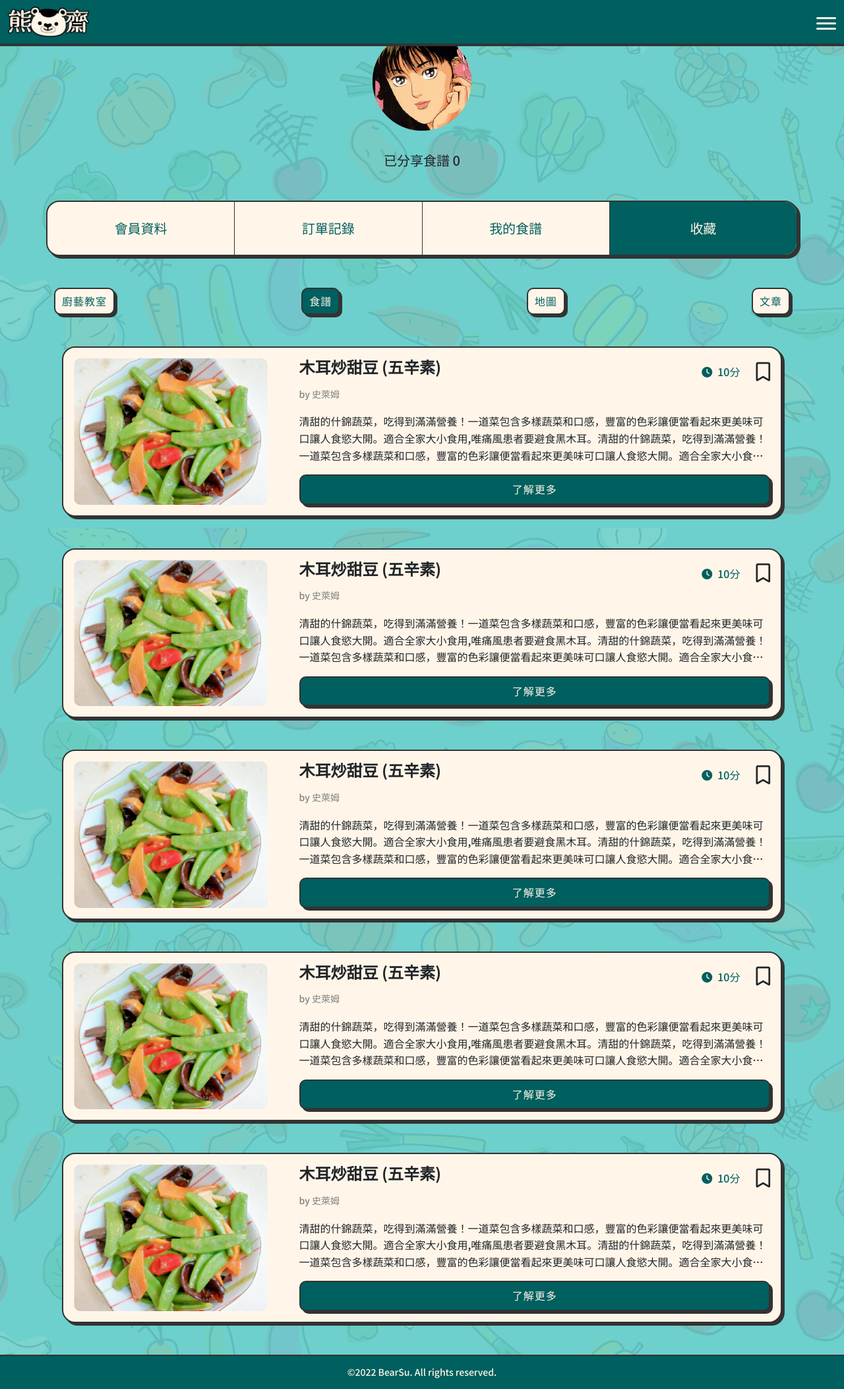
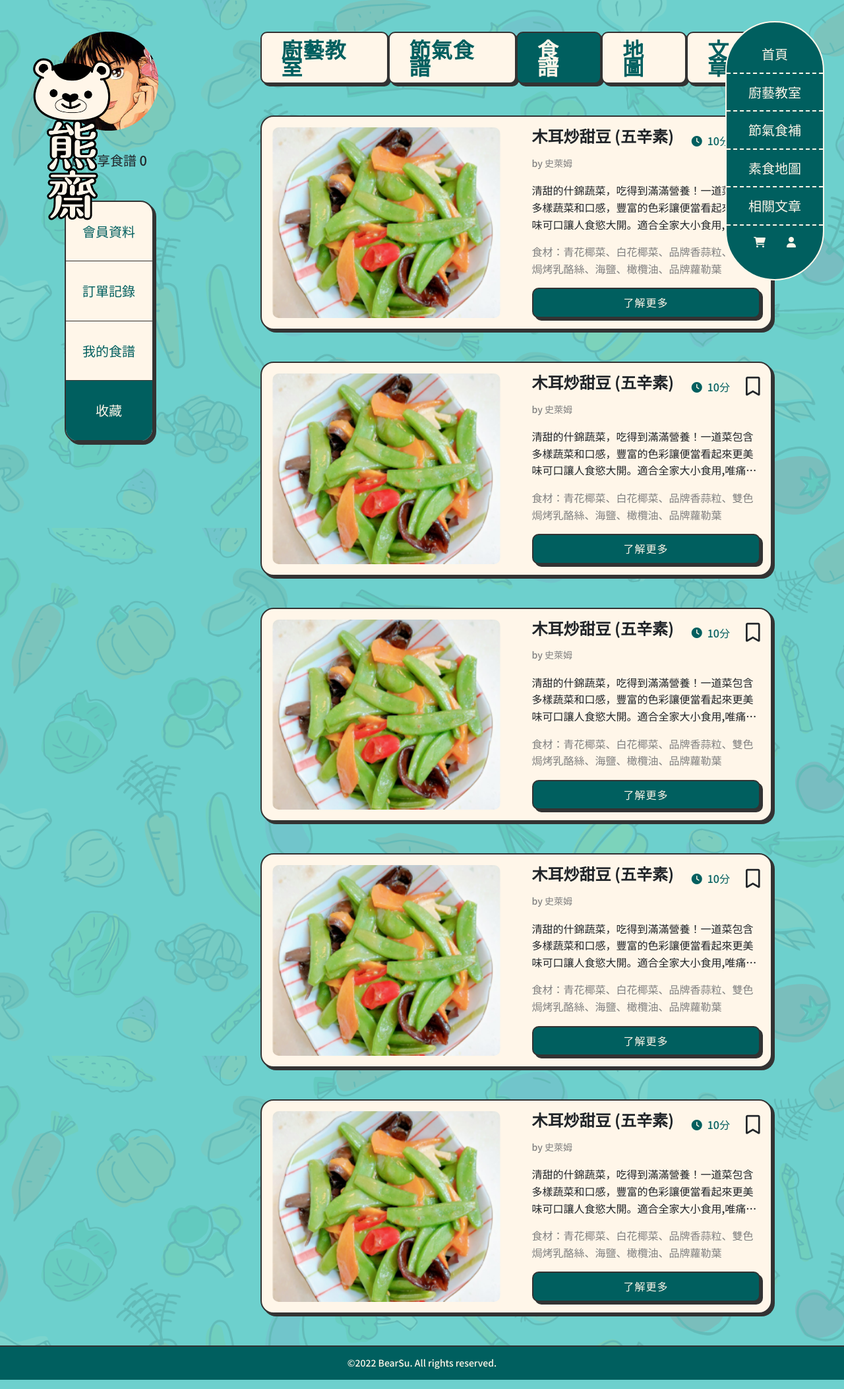
Before and after one commit to lem0602/bearsu, a PHP site: page /recipe_collect.html in a window 1280 px wide. Shown: the whole page at 66% size. Run offline with PHP 8.4, Linux system fonts and the light colour scheme.

Commit message:
[ update ] four html and four css.

```diff
--- a/css/article_detail.css
+++ b/css/article_detail.css
@@ -2,7 +2,6 @@ body {
     background: url(../images/all_bg.png) no-repeat center bottom / cover fixed;
     background-color: var(--mygreen);
 }
-
 
 /* content */
 #article-detail-main {
@@ -20,7 +19,7 @@ body {
 
 @media screen and (min-width: 570px) {
     .article-detail-box {
-        width: 100%;
+        /* width: 100%; */
         margin-bottom: 48px;
     }
 }
--- a/css/recipe_collect.css
+++ b/css/recipe_collect.css
@@ -3,14 +3,17 @@ body {
     background-color: var(--mygreen);
 }
 
-@media screen and (min-width: 1400px) {
-    body {
-        background-size: 100% auto;
-        background-attachment: fixed;
+/* avatar */
+#avatar-menu {
+    padding: 0 27.5px;
+}
+
+@media screen and (min-width: 570px) {
+    #avatar-menu {
+        padding: 0 27.5px;
     }
 }
 
-/* avatar */
 .avatar-box {
     display: flex;
     flex-direction: column;
@@ -28,11 +31,7 @@ body {
     width: 100%;
 }
 
-/* menu */
-#menu {
-    padding: 0 24px;
-}
-
+/* member-menu */
 .membermenulist {
     display: flex;
     justify-content: center;
@@ -44,6 +43,16 @@ body {
     border-radius: 20px;
     box-shadow: var(--box-shadow);
     margin-bottom: 48px;
+}
+
+@media screen and (min-width: 570px) {
+    .membermenulist {
+        display: flex;
+        flex-direction: column;
+        justify-content: center;
+        align-items: center;
+        overflow: hidden;
+    }
 }
 
 .membermenulist li:nth-last-child(1) {
@@ -66,6 +75,15 @@ body {
     border-right: 1px solid var(--myblack);
 }
 
+@media screen and (min-width: 570px) {
+    .membermenu {
+        width: 100%;
+        padding: 32px 0;
+        border-right: 0;
+        border-bottom: 1px solid var(--myblack);
+    }
+}
+
 .membermenu a {
     line-height: 1.6rem;
     text-decoration: none;
@@ -74,22 +92,54 @@ body {
 }
 
 /* collection-nav */
+#collection-menu {
+    padding: 0 27.5px;
+}
+
+@media screen and (min-width: 570px) {
+    #collection-menu {
+        padding: 0 27.5px;
+    }
+}
+
 .collection-nav {
     display: flex;
-    width: 100%;
     justify-content: space-between;
     margin-bottom: 48px;
     z-index: 10;
 }
 
+@media screen and (min-width: 570px) {
+    .collection-nav {
+        margin-top: 48px;
+        display: flex;
+        justify-content: space-between;
+        margin-bottom: 48px;
+        z-index: 10;
+    }
+}
+
 .collection-nav a {
-    padding: 6px 10px;
+    padding: 6px 6px;
+}
+
+@media screen and (min-width: 570px) {
+    .collection-nav a {
+        padding: 12px 30px;
+    }
+    .collection-nav a h4 {
+        font-size: 2rem;
+        font-weight: 700;
+    }
 }
 
 /* collection-main */
+#collection-main {
+    padding: 0 27.5px;
+}
+
 .collection-list {
     width: 100%;
-    padding: 0 24px;
 }
 
 .collection-content {
@@ -203,6 +253,16 @@ body {
     margin-bottom: 16px;
 }
 
+.collection-content .ingredients  {
+    overflow: hidden;
+    text-overflow: ellipsis;
+    display: -webkit-box;
+    -webkit-box-orient: vertical;
+    -webkit-line-clamp: 2;
+    margin-bottom: 16px;
+    color: var(--mygray);
+}
+
 .collection-content .recipe-btn {
     padding: 0;
     display: flex;
--- a/css/recipe_list.css
+++ b/css/recipe_list.css
@@ -28,7 +28,7 @@ body {
 
 @media screen and (min-width: 570px) {
     .recipe-title-box img {
-        margin: 48px 0 48px;
+        margin: 0;
         order: 1
     }
 }
--- a/recipe_collect.html
+++ b/recipe_collect.html
@@ -32,12 +32,14 @@
 
     <link rel="stylesheet" href="./css/mobile-nav.css">
 
+    <link rel="stylesheet" href="./css/pc-nav.css">
 </head>
 
 <body>
+    <header>
         <!-- mobile-nav -->
-    <section id="mobile-nav">
-        <div class="page">
+        <section id="mobile-nav" class="d-lg-none >
+            <div class=" page">
             <header tabindex="0">
                 <div class="logo-img">
                     <img src="./images/logo_horizontal.png" alt="">
@@ -53,7 +55,6 @@
                         <span class="icon-bar"></span>
                     </div>
                 </div>
-
                 <!-- nav list -->
                 <div id="nav-content" tabindex="0">
                     <ul>
@@ -92,22 +93,63 @@
             </div>
         </section>
 
-    <section id="avatar">
+        <!-- pc-nav -->
+        <div id="pcheader" class="d-none d-lg-inline-flex">
+            <div class="nav-left">
+                <div class="logoimg">
+                    <img src="./images/logo.png" alt="">
+                </div>
+            </div>
+            <div class="nav-right">
+                <ul>
+                    <li class="li-top">
+                        <a href="./index.html">
+                            <h3>首頁</h3>
+                        </a>
+                    </li>
+                    <li>
+                        <a href="./course.html">
+                            <h3>廚藝教室</h3>
+                        </a>
+                    </li>
+                    <li>
+                        <a href="./solarterms.html">
+                            <h3>節氣食補</h3>
+                        </a>
+                    </li>
+                    <li>
+                        <a href="./map.html">
+                            <h3>素食地圖</h3>
+                        </a>
+                    </li>
+                    <li>
+                        <a href="./article_list.html">
+                            <h3>相關文章</h3>
+                        </a>
+                    </li>
+                </ul>
+                <div class="nav-right-icon d-flex">
+                    <a href="shopping_cart.html" class="cart-icon">
+                        <i class="fa-solid fa-cart-shopping pr-3 pl-5 pb-5"></i>
+                    </a>
+                    <a href="" class="member-icon">
+                        <i class="fa-solid fa-user pl-3 pr-5 pb-5"></i>
+                    </a>
+                </div>
+            </div>
+        </div>
+    </header>
+
+    <main>
         <div class="container">
             <div class="row">
+                <section id="avatar-menu" class="col-md-2">
                     <div class="avatar-box">
                         <div class="avatar">
                             <img src="./images/mug_shot_04.png" alt="">
                         </div>
                         <h3>已分享食譜 0</h3>
                     </div>
-            </div>
-        </div>
-    </section>
-
-    <section id="menu">
-        <div class="container">
-            <div class="row">
                     <ul class="membermenulist">
                         <li class="col membermenu">
                             <a href="#0">
@@ -130,10 +172,16 @@
                             </a>
                         </li>
                     </ul>
+                </section>
 
+                <div class="main-container col-md-9 offset-md-1">
+                    <section id="collection-menu">
                         <div class="collection-nav">
                             <a href="#0" class="lightbutton">
                                 <h4>廚藝教室</h4>
+                            </a>
+                            <a href="#0" class="lightbutton">
+                                <h4>節氣食譜</h4>
                             </a>
                             <a href="#0" class="darkbutton">
                                 <h4>食譜</h4>
@@ -145,19 +193,15 @@
                                 <h4>文章</h4>
                             </a>
                         </div>
-            </div>
-        </div>
                     </section>
 
                     <section id="collection-main">
-        <div class="container">
-            <div class="row">
                         <div class="collection-list">
                             <div class="collection-content">
-                        <div class="collection-img">
+                                <div class="collection-img col-md">
                                     <img src="./images/recipe-01.png" alt="" />
                                 </div>
-                        <div class="contant">
+                                <div class="contant col-md">
                                     <div class="title">
                                         <h2>木耳炒甜豆 (五辛素)</h2>
                                         <p class="d-lg-none">by 史萊姆</p>
@@ -166,17 +210,18 @@
                                                 <i class="fa-solid fa-clock"></i>
                                                 <h4>10分</h4>
                                             </div>
-
                                             <div class="bookmark d-none d-lg-block">
                                                 <i class="fa-regular fa-bookmark"></i>
                                             </div>
                                         </div>
                                     </div>
-
                                     <p class="d-none d-lg-block">by 史萊姆</p>
-
                                     <h4 class="introduction">
                                         清甜的什錦蔬菜，吃得到滿滿營養！一道菜包含多樣蔬菜和口感，豐富的色彩讓便當看起來更美味可口讓人食慾大開。適合全家大小食用,唯痛風患者要避食黑木耳。清甜的什錦蔬菜，吃得到滿滿營養！一道菜包含多樣蔬菜和口感，豐富的色彩讓便當看起來更美味可口讓人食慾大開。適合全家大小食用,唯痛風患者要避食黑木耳。
+                                    </h4>
+
+                                    <h4 class="ingredients">
+                                        食材：青花椰菜、白花椰菜、品牌香蒜粒、雙色焗烤乳酪絲、海鹽、橄欖油、品牌蘿勒葉
                                     </h4>
 
                                     <div class="recipe-btn">
@@ -191,10 +236,10 @@
                             </div>
 
                             <div class="collection-content">
-                        <div class="collection-img">
+                                <div class="collection-img col-md">
                                     <img src="./images/recipe-01.png" alt="" />
                                 </div>
-                        <div class="contant">
+                                <div class="contant col-md">
                                     <div class="title">
                                         <h2>木耳炒甜豆 (五辛素)</h2>
                                         <p class="d-lg-none">by 史萊姆</p>
@@ -203,17 +248,18 @@
                                                 <i class="fa-solid fa-clock"></i>
                                                 <h4>10分</h4>
                                             </div>
-
                                             <div class="bookmark d-none d-lg-block">
                                                 <i class="fa-regular fa-bookmark"></i>
                                             </div>
                                         </div>
                                     </div>
-
                                     <p class="d-none d-lg-block">by 史萊姆</p>
-
                                     <h4 class="introduction">
                                         清甜的什錦蔬菜，吃得到滿滿營養！一道菜包含多樣蔬菜和口感，豐富的色彩讓便當看起來更美味可口讓人食慾大開。適合全家大小食用,唯痛風患者要避食黑木耳。清甜的什錦蔬菜，吃得到滿滿營養！一道菜包含多樣蔬菜和口感，豐富的色彩讓便當看起來更美味可口讓人食慾大開。適合全家大小食用,唯痛風患者要避食黑木耳。
+                                    </h4>
+
+                                    <h4 class="ingredients">
+                                        食材：青花椰菜、白花椰菜、品牌香蒜粒、雙色焗烤乳酪絲、海鹽、橄欖油、品牌蘿勒葉
                                     </h4>
 
                                     <div class="recipe-btn">
@@ -228,10 +274,10 @@
                             </div>
 
                             <div class="collection-content">
-                        <div class="collection-img">
+                                <div class="collection-img col-md">
                                     <img src="./images/recipe-01.png" alt="" />
                                 </div>
-                        <div class="contant">
+                                <div class="contant col-md">
                                     <div class="title">
                                         <h2>木耳炒甜豆 (五辛素)</h2>
                                         <p class="d-lg-none">by 史萊姆</p>
@@ -240,17 +286,18 @@
                                                 <i class="fa-solid fa-clock"></i>
                                                 <h4>10分</h4>
                                             </div>
-
                                             <div class="bookmark d-none d-lg-block">
                                                 <i class="fa-regular fa-bookmark"></i>
                                             </div>
                                         </div>
                                     </div>
-
                                     <p class="d-none d-lg-block">by 史萊姆</p>
-
                                     <h4 class="introduction">
                                         清甜的什錦蔬菜，吃得到滿滿營養！一道菜包含多樣蔬菜和口感，豐富的色彩讓便當看起來更美味可口讓人食慾大開。適合全家大小食用,唯痛風患者要避食黑木耳。清甜的什錦蔬菜，吃得到滿滿營養！一道菜包含多樣蔬菜和口感，豐富的色彩讓便當看起來更美味可口讓人食慾大開。適合全家大小食用,唯痛風患者要避食黑木耳。
+                                    </h4>
+
+                                    <h4 class="ingredients">
+                                        食材：青花椰菜、白花椰菜、品牌香蒜粒、雙色焗烤乳酪絲、海鹽、橄欖油、品牌蘿勒葉
                                     </h4>
 
                                     <div class="recipe-btn">
@@ -265,10 +312,10 @@
                             </div>
 
                             <div class="collection-content">
-                        <div class="collection-img">
+                                <div class="collection-img col-md">
                                     <img src="./images/recipe-01.png" alt="" />
                                 </div>
-                        <div class="contant">
+                                <div class="contant col-md">
                                     <div class="title">
                                         <h2>木耳炒甜豆 (五辛素)</h2>
                                         <p class="d-lg-none">by 史萊姆</p>
@@ -277,17 +324,18 @@
                                                 <i class="fa-solid fa-clock"></i>
                                                 <h4>10分</h4>
                                             </div>
-
                                             <div class="bookmark d-none d-lg-block">
                                                 <i class="fa-regular fa-bookmark"></i>
                                             </div>
                                         </div>
                                     </div>
-
                                     <p class="d-none d-lg-block">by 史萊姆</p>
-
                                     <h4 class="introduction">
                                         清甜的什錦蔬菜，吃得到滿滿營養！一道菜包含多樣蔬菜和口感，豐富的色彩讓便當看起來更美味可口讓人食慾大開。適合全家大小食用,唯痛風患者要避食黑木耳。清甜的什錦蔬菜，吃得到滿滿營養！一道菜包含多樣蔬菜和口感，豐富的色彩讓便當看起來更美味可口讓人食慾大開。適合全家大小食用,唯痛風患者要避食黑木耳。
+                                    </h4>
+
+                                    <h4 class="ingredients">
+                                        食材：青花椰菜、白花椰菜、品牌香蒜粒、雙色焗烤乳酪絲、海鹽、橄欖油、品牌蘿勒葉
                                     </h4>
 
                                     <div class="recipe-btn">
@@ -302,10 +350,10 @@
                             </div>
 
                             <div class="collection-content">
-                        <div class="collection-img">
+                                <div class="collection-img col-md">
                                     <img src="./images/recipe-01.png" alt="" />
                                 </div>
-                        <div class="contant">
+                                <div class="contant col-md">
                                     <div class="title">
                                         <h2>木耳炒甜豆 (五辛素)</h2>
                                         <p class="d-lg-none">by 史萊姆</p>
@@ -314,17 +362,18 @@
                                                 <i class="fa-solid fa-clock"></i>
                                                 <h4>10分</h4>
                                             </div>
-
                                             <div class="bookmark d-none d-lg-block">
                                                 <i class="fa-regular fa-bookmark"></i>
                                             </div>
                                         </div>
                                     </div>
-
                                     <p class="d-none d-lg-block">by 史萊姆</p>
-
                                     <h4 class="introduction">
                                         清甜的什錦蔬菜，吃得到滿滿營養！一道菜包含多樣蔬菜和口感，豐富的色彩讓便當看起來更美味可口讓人食慾大開。適合全家大小食用,唯痛風患者要避食黑木耳。清甜的什錦蔬菜，吃得到滿滿營養！一道菜包含多樣蔬菜和口感，豐富的色彩讓便當看起來更美味可口讓人食慾大開。適合全家大小食用,唯痛風患者要避食黑木耳。
+                                    </h4>
+
+                                    <h4 class="ingredients">
+                                        食材：青花椰菜、白花椰菜、品牌香蒜粒、雙色焗烤乳酪絲、海鹽、橄欖油、品牌蘿勒葉
                                     </h4>
 
                                     <div class="recipe-btn">
@@ -337,17 +386,20 @@
                                     </div>
                                 </div>
                             </div>
-                </div>
+
 
                         </div>
+                    </section>
                 </div>
+            </div>
+        </div>
+    </main>
+
+    <footer>
+        <section id="footer">
+            <p>&copy;2022 BearSu. All rights reserved.</p>
         </section>
-
-    <section id="footer">
-        <footer>
-            <p>&copy;2022 BearSu. All rights reserved.</p>
     </footer>
-    </section>
 </body>
 
 </html>
--- a/recipe_list.html
+++ b/recipe_list.html
@@ -100,6 +100,7 @@
                 <img src="./images/logo.png" alt="">
             </div>
         </div>
+
         <div class="nav-right">
             <ul>
                 <li class="li-top">
```
Also changed, not shown: article_detail.html (+50 -3 lines), article_list.html (+103 -20 lines), css/article_list.css (+45 -9 lines). Lines whose indentation alone changed are shown as unchanged.
